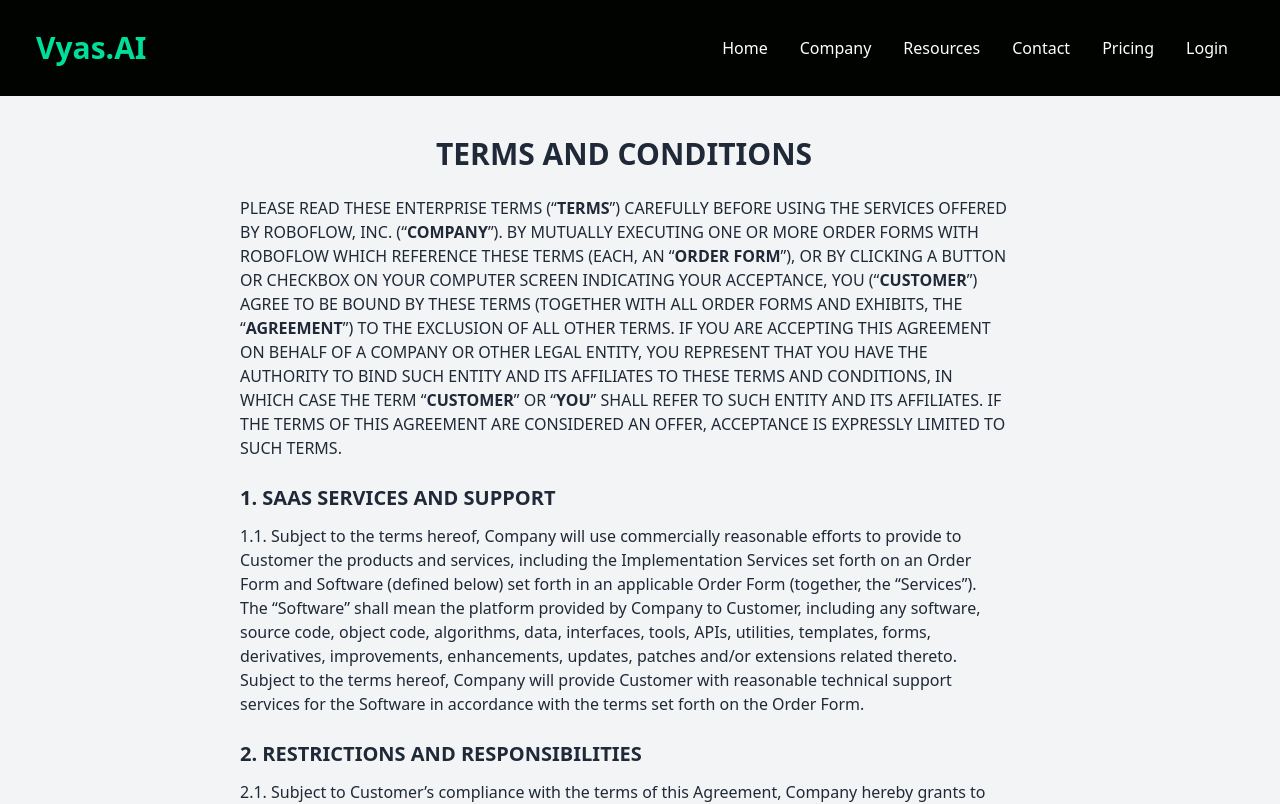
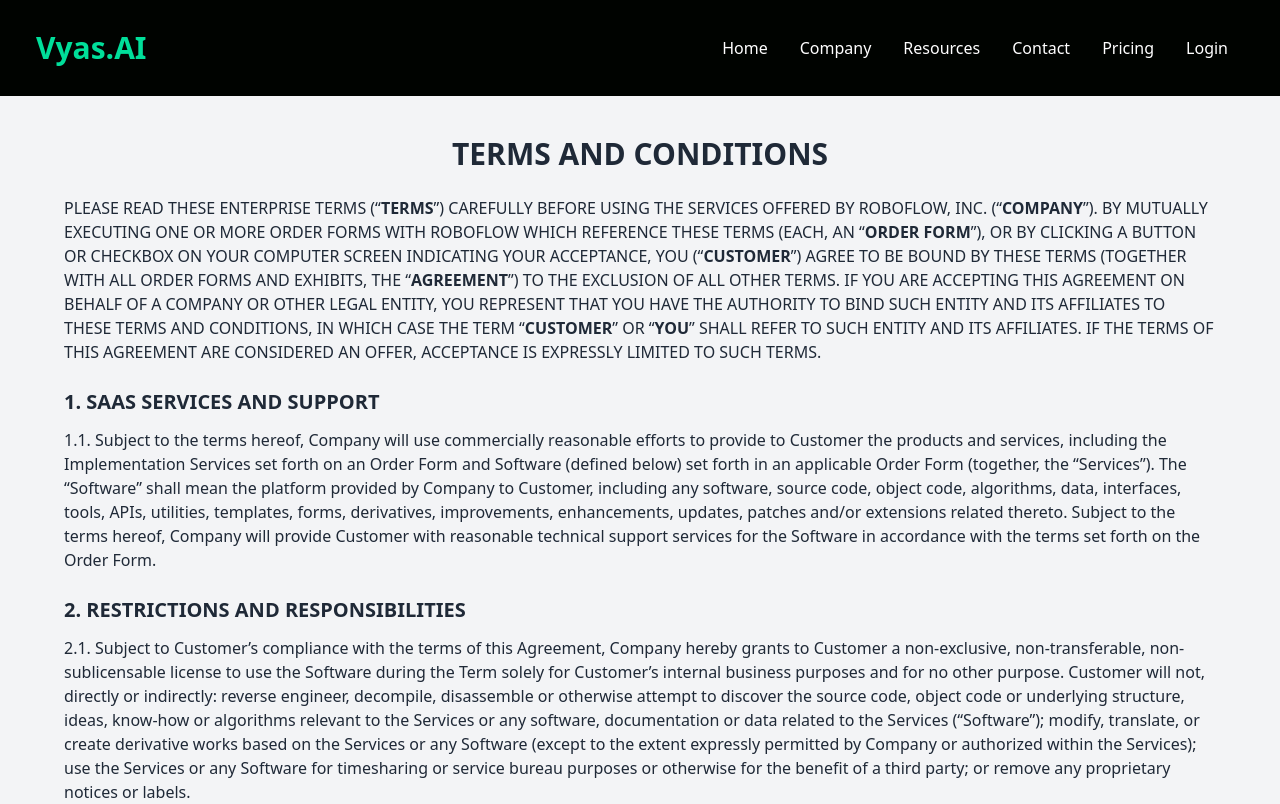
Before and after one commit to VyasAI2023/vyas, a React (Vite) app: page /terms in a window 1280 px wide. Shown: the top 804 px of the page. Built offline with nearby package versions, Linux system fonts and the light colour scheme.

Commit message:
Update Terms.jsx

```diff
--- a/src/components/Terms.jsx
+++ b/src/components/Terms.jsx
@@ -6,8 +6,8 @@ const Terms = () => {
   return (
     <div className="container">
       <Navbar />
-    <section id="terms" className="content_wrapper bg-gray-100 pl-56 pr-64">
-      <div className="w-container mx-auto px-4">
+      <section id="terms" className="content_wrapper bg-gray-100 sm:pl-4 sm:pr-4 md:pl-8 md:pr-8 lg:pl-12 lg:pr-12 xl:pl-16 xl:pr-16">
+        <div className="w-container mx-auto px-4 sm:px-0">
           <div className="w-richtext text-gray-800">
             <h1 className="text-3xl font-bold mb-6 text-center pt-10">TERMS AND CONDITIONS</h1>
             <p className="mb-6">
@@ -42,7 +42,8 @@ const Terms = () => {
             </p>
             <h3 className="text-xl font-bold mb-3">4. PAYMENT OF FEES</h3>
             <p className="mb-6">
-          4.1. Customer will pay Company the then applicable fees described in the Order Form for the Services and Implementation Services in accordance with the terms therein (the “Fees”). If Customer’s use of the Services exceeds the Service Capacity set forth on the Order Form or otherwise requires the payment of additional fees (per the terms of this Agreement), Customer shall be billed for such usage and Customer agrees to pay the additional fees in the manner provided herein. Company reserves the right to change the Fees or applicable charges and to institute new charges and Fees at the end of the Initial Service Term or then-current renewal term, upon thirty (30) days prior notice to Customer (which may be sent by email). If Customer believes that Company has billed Customer incorrectly, Customer must contact Company no later than 60 days after the closing date on the first billing statement in which the error or problem appeared, in order to receive an adjustment or credit. Inquiries should be directed to Company’s customer support department.</p>
+              4.1. Customer will pay Company the then applicable fees described in the Order Form for the Services and Implementation Services in accordance with the terms therein (the “Fees”). If Customer’s use of the Services exceeds the Service Capacity set forth on the Order Form or otherwise requires the payment of additional fees (per the terms of this Agreement), Customer shall be billed for such usage and Customer agrees to pay the additional fees in the manner provided herein. Company reserves the right to change the Fees or applicable charges and to institute new charges and Fees at the end of the Initial Service Term or then-current renewal term, upon thirty (30) days prior notice to Customer (which may be sent by email). If Customer believes that Company has billed Customer incorrectly, Customer must contact Company no later than 60 days after the closing date on the first billing statement in which the error or problem appeared, in order to receive an adjustment or credit. Inquiries should be directed to Company’s customer support department.
+            </p>
             <h3 className="text-xl font-bold mb-3">5. TERM AND TERMINATION</h3>
             <p className="mb-6">
               5.1. Subject to earlier termination as provided below, this Agreement is for the Initial Service Term as specified in the Order Form, and shall be automatically renewed for additional periods of the same duration as the Initial Service Term (collectively, the “Term”), unless either party requests termination at least thirty (30) days prior to the end of the then-current term.
@@ -81,7 +82,7 @@ const Terms = () => {
               8.7. This Agreement shall be governed by the laws of the State of California without regard to its conflict of laws provisions. Each party hereby consents to exclusive jurisdiction and venue in the federal courts located in California, in connection with any action arising out of or in connection with this Agreement.
             </p>
           </div>
-</div><br/><br/>
+        </div>
       </section>
       <Footer />
     </div>
```
Lines whose indentation alone changed are shown as unchanged.
